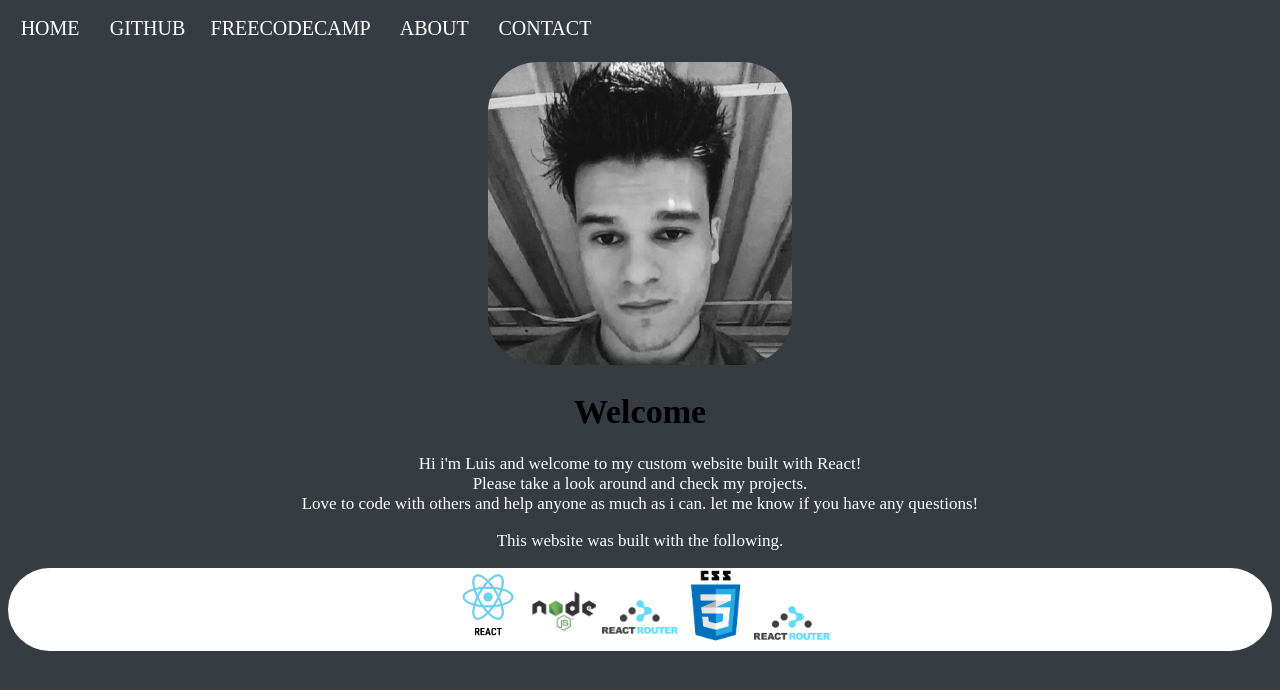
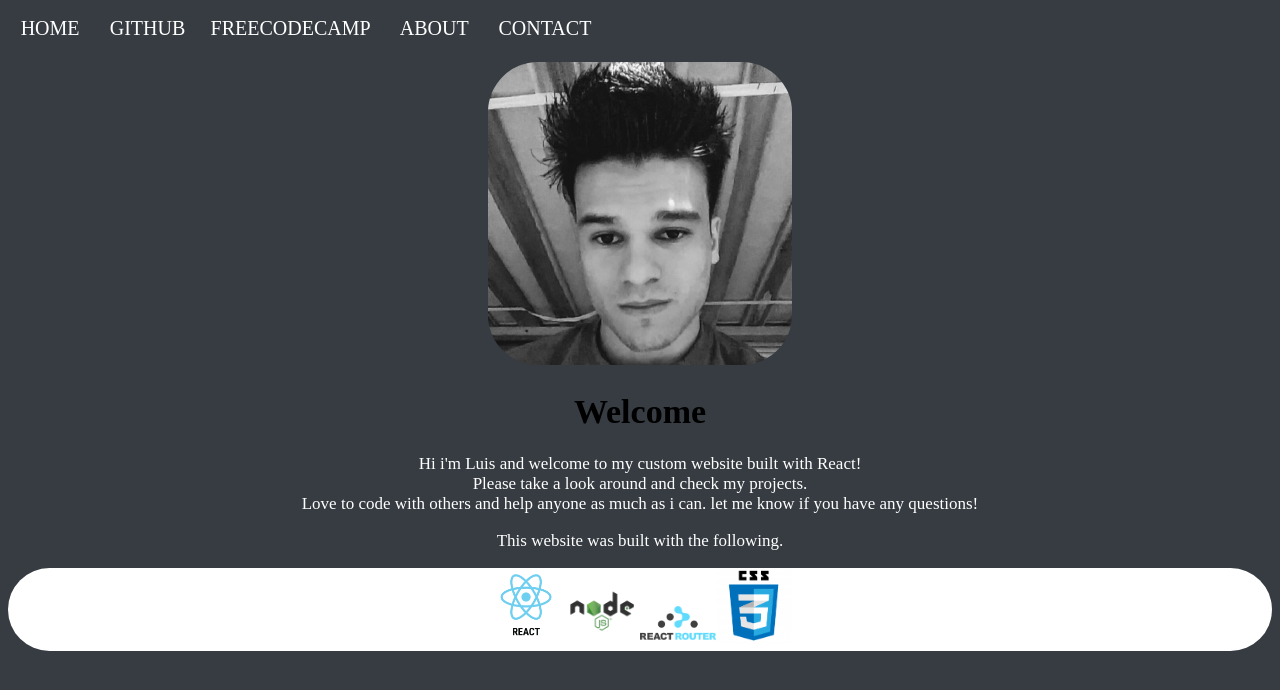
Before and after one commit to Quanluis/Portfolio, a React (Create React App) app: page / in a window 1280 px wide. Shown: the top 690 px of the page. Built offline with nearby package versions, Linux system fonts and the light colour scheme.

Commit message:
Placed react router img source in desired place.

```diff
--- a/src/App.css
+++ b/src/App.css
@@ -11,11 +11,6 @@ img {
   width: 6%
 
 }
-.react{
-  position: relative;
-  top: -10px;
-}
-
 .luis {
   height: 48%;
   width: 24%;
--- a/src/components/Footer.js
+++ b/src/components/Footer.js
@@ -12,17 +12,14 @@ class Footer extends React.Component {
         </li>
         <li>
           <img
-            className="react"
-            src={require("../img/reactrouter.png")}
+            className="reactImg"
+            src = {require('../img/reactrouter2.png')}
             alt="cannot display"
           />
         </li>
         <li>
           <img src={require("../img/css3.png")} alt="cannot display" />
         </li>
-        <li>
-          <img className = "reactImg" src = {require('../img/reactrouter2.png')} alt = "cannot display" />
-        </li>
       </div>
     );
   }
```
